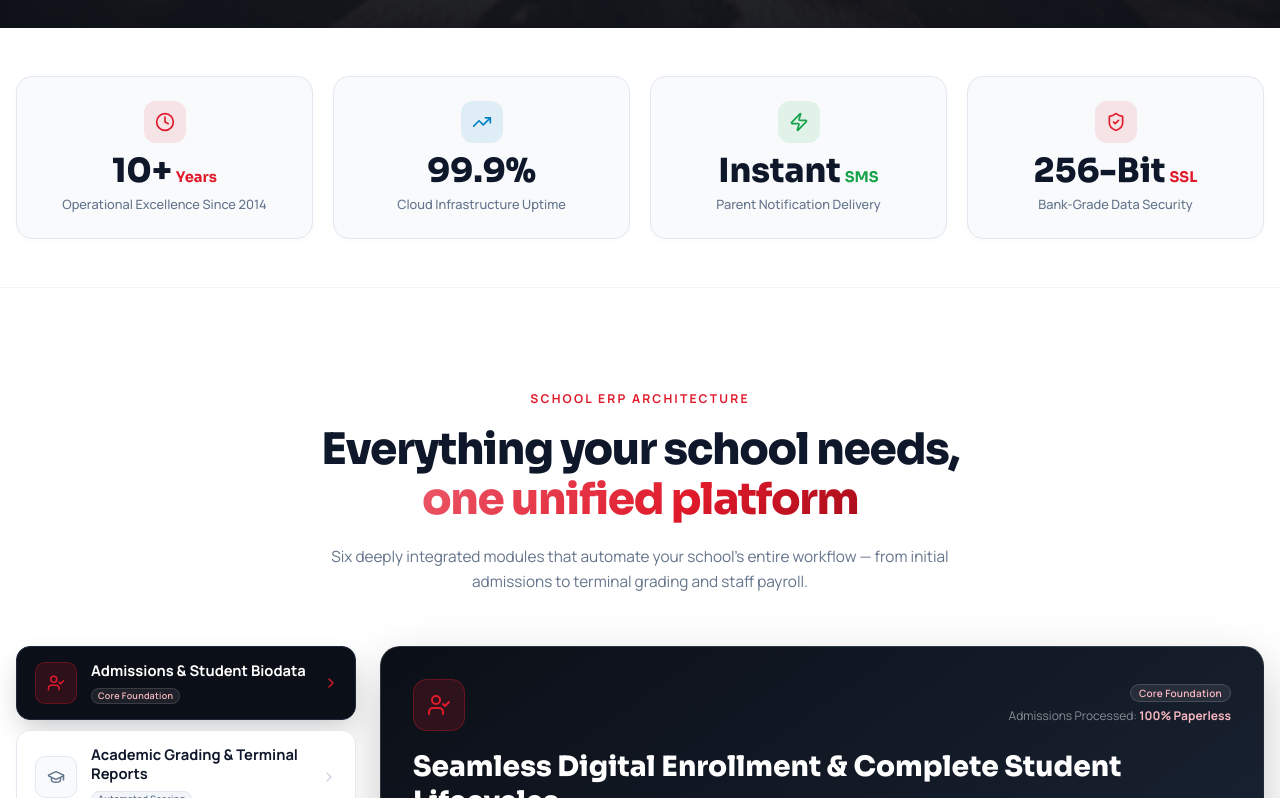
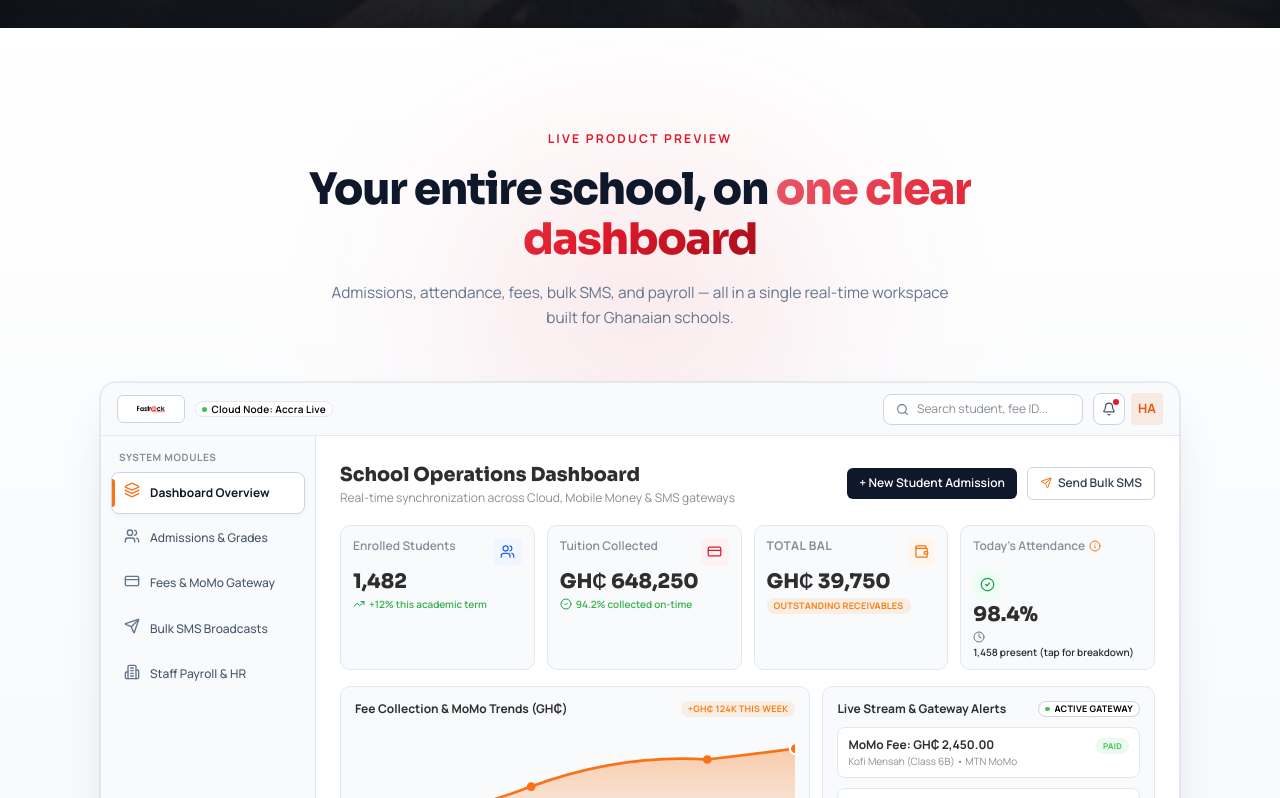
Before and after one commit to Fastrackgh/fastrack-home, a Next.js app: page / in a window 1280 px wide. Shown: the part 782-1580 px from the top of the page. Built offline with nearby package versions, Linux system fonts and the light colour scheme.

Commit message:
add dashboard to landing page

```diff
--- /dev/null
+++ b/src/components/organisms/DashboardShowcaseSection/DashboardShowcaseSection.tsx
@@ -0,0 +1,98 @@
+'use client';
+
+import React from 'react';
+import { Box, Container, Stack, Text } from '@mantine/core';
+import { motion } from 'framer-motion';
+import { SectionEyebrow } from '@/components/atoms';
+import { DashboardPreview } from '@/components/organisms/DashboardPreview/DashboardPreview';
+
+export const DashboardShowcaseSection: React.FC = () => {
+  return (
+    <Box
+      id="dashboard"
+      component="section"
+      style={{
+        background: 'linear-gradient(180deg, #ffffff 0%, #f6f8fb 100%)',
+        borderBottom: '1px solid #eef2f7',
+        paddingTop: 'clamp(64px, 8vw, 104px)',
+        paddingBottom: 'clamp(64px, 8vw, 104px)',
+        position: 'relative',
+        overflow: 'hidden',
+      }}
+    >
+      {/* Ambient brand glow */}
+      <Box
+        style={{
+          position: 'absolute',
+          top: '8%',
+          left: '50%',
+          transform: 'translateX(-50%)',
+          width: 720,
+          height: 380,
+          borderRadius: '50%',
+          background: 'radial-gradient(circle, rgba(224, 26, 43, 0.10) 0%, transparent 70%)',
+          filter: 'blur(70px)',
+          pointerEvents: 'none',
+        }}
+      />
+
+      <Container size="xl" style={{ position: 'relative', zIndex: 1 }}>
+        <motion.div
+          initial={{ opacity: 0, y: 24 }}
+          whileInView={{ opacity: 1, y: 0 }}
+          viewport={{ once: true, margin: '-60px' }}
+          transition={{ duration: 0.5, ease: [0.16, 1, 0.3, 1] }}
+        >
+          <Stack align="center" gap="md" mb={{ base: 32, md: 52 }} style={{ textAlign: 'center' }}>
+            <SectionEyebrow label="Live Product Preview" />
+            <h2
+              style={{
+                fontFamily: 'var(--font-heading)',
+                fontWeight: 800,
+                fontSize: 'clamp(1.9rem, 3.4vw, 3rem)',
+                lineHeight: 1.15,
+                letterSpacing: '-0.03em',
+                color: '#0f172a',
+                margin: '0 auto',
+                maxWidth: 760,
+              }}
+            >
+              Your entire school, on{' '}
+              <span
+                style={{
+                  background: 'linear-gradient(135deg, #eb5969 0%, #e01a2b 60%, #a80d1a 100%)',
+                  WebkitBackgroundClip: 'text',
+                  WebkitTextFillColor: 'transparent',
+                }}
+              >
+                one clear dashboard
+              </span>
+            </h2>
+            <Text
+              size="md"
+              style={{
+                maxWidth: 640,
+                textAlign: 'center',
+                lineHeight: 1.6,
+                color: '#64748b',
+                fontSize: 'clamp(0.9rem, 1.2vw, 1.05rem)',
+              }}
+            >
+              Admissions, attendance, fees, bulk SMS, and payroll — all in a single real-time
+              workspace built for Ghanaian schools.
+            </Text>
+          </Stack>
+        </motion.div>
+
+        <motion.div
+          initial={{ opacity: 0, y: 30, scale: 0.98 }}
+          whileInView={{ opacity: 1, y: 0, scale: 1 }}
+          viewport={{ once: true, margin: '-40px' }}
+          transition={{ duration: 0.6, ease: [0.16, 1, 0.3, 1] }}
+        >
+          <DashboardPreview />
+        </motion.div>
+      </Container>
+    </Box>
+  );
+};
--- a/src/components/organisms/index.ts
+++ b/src/components/organisms/index.ts
@@ -1,6 +1,7 @@
 export * from './Navbar/Navbar';
 export * from './HeroSection/HeroSection';
 export * from './DashboardPreview/DashboardPreview';
+export * from './DashboardShowcaseSection/DashboardShowcaseSection';
 export * from './TrustBar/TrustBar';
 export * from './SchoolFeaturesSection/SchoolFeaturesSection';
 export * from './ServicesGridSection/ServicesGridSection';
--- a/src/components/templates/LandingPageTemplate/LandingPageTemplate.tsx
+++ b/src/components/templates/LandingPageTemplate/LandingPageTemplate.tsx
@@ -5,6 +5,7 @@ import { Box } from '@mantine/core';
 import {
   HeroSection,
   TrustBar,
+  DashboardShowcaseSection,
   SchoolFeaturesSection,
   ServicesGridSection,
   PartnershipSection,
@@ -19,7 +20,10 @@ export const LandingPageTemplate: React.FC = () => {
       {/* 1. High Impact Hero */}
       <HeroSection />
 
-      {/* 2. Trust Bar Metrics & Longevity */}
+      {/* 2. Live Dashboard Product Preview */}
+      <DashboardShowcaseSection />
+
+      {/* 3. Trust Bar Metrics & Longevity */}
       <TrustBar />
 
       {/* 3. Flagship School Management Modules */}
```
